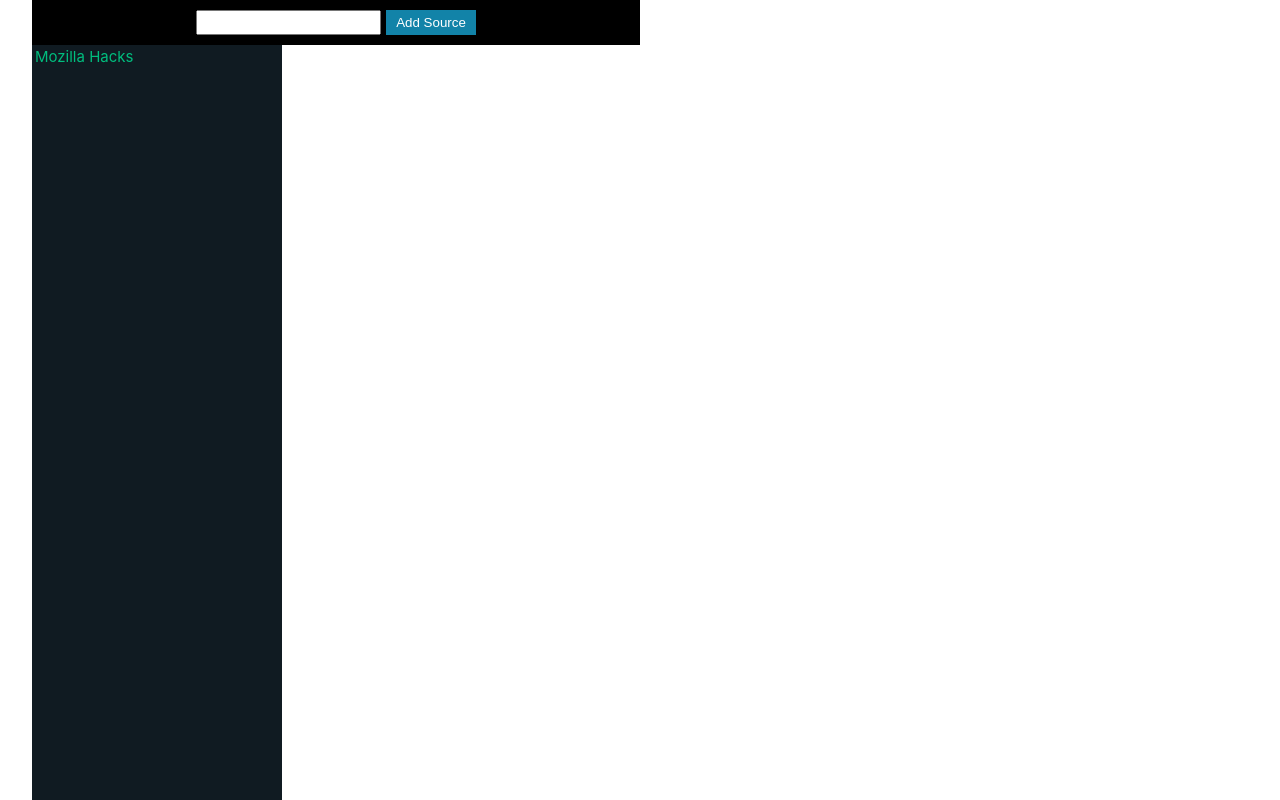
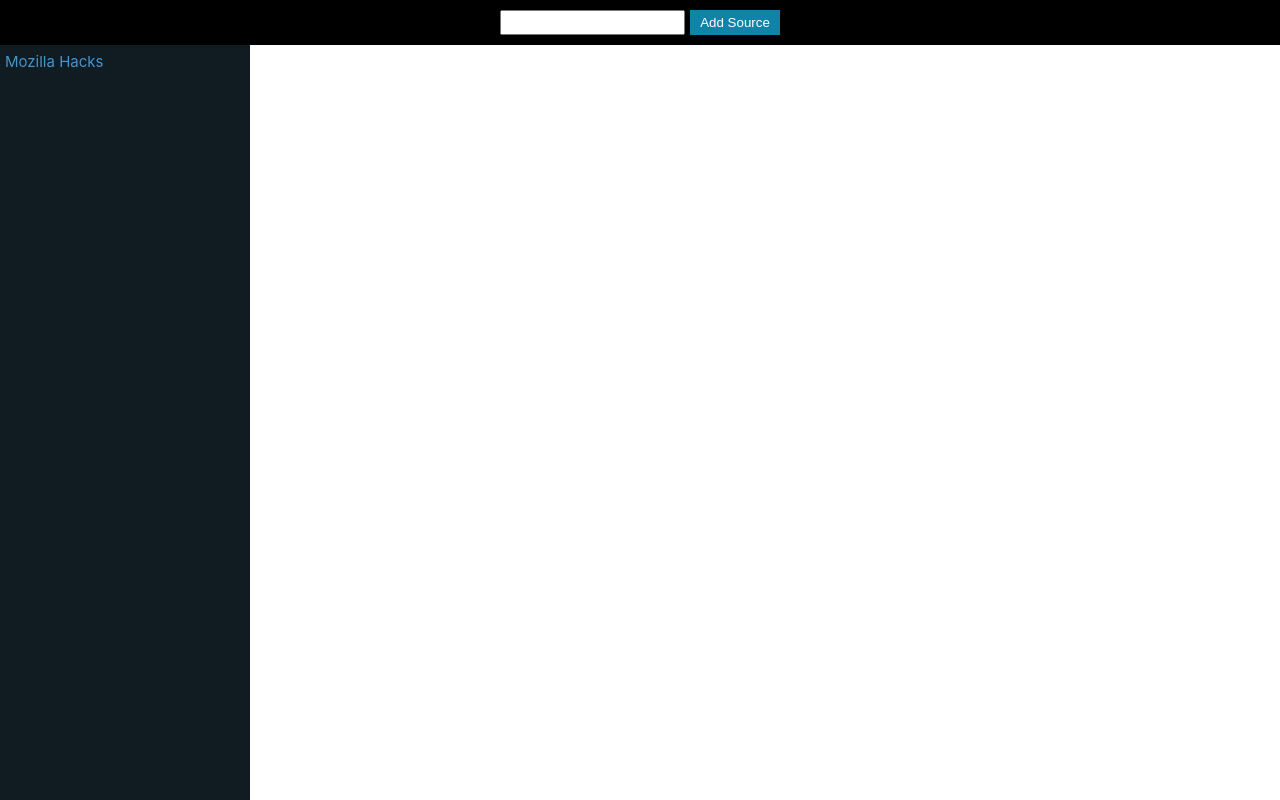
Before and after one commit to saulkurosaki/vue-rss-news-reader-practice-project, a Vue app: page / in a window 1280 px wide. Built offline with nearby package versions, Linux system fonts and the light colour scheme.

Commit message:
style(Sidebar): implement the components sidebar anchor tag and on hover class styles

```diff
--- a/src/assets/main.css
+++ b/src/assets/main.css
@@ -1,9 +1,7 @@
 @import "./base.css";
 
 #app {
-  max-width: 1280px;
   margin: 0 auto;
-  padding: 2rem;
   font-weight: normal;
 }
 
@@ -20,11 +18,3 @@ a,
     background-color: hsla(160, 100%, 37%, 0.2);
   }
 }
-
-@media (min-width: 1024px) {
-  #app {
-    display: grid;
-    grid-template-columns: 1fr 1fr;
-    padding: 0 2rem;
-  }
-}
--- a/src/components/Sidebar.vue
+++ b/src/components/Sidebar.vue
@@ -24,4 +24,15 @@ const handleClick = (source) => {
   grid-column-end: 2;
   background-color: #101b22;
 }
+
+.sidebar a {
+  color: #4594cd;
+  display: block;
+  padding: 5px;
+  text-decoration: none;
+}
+
+.sidebar a:hover {
+  background-color: white;
+}
 </style>
```
